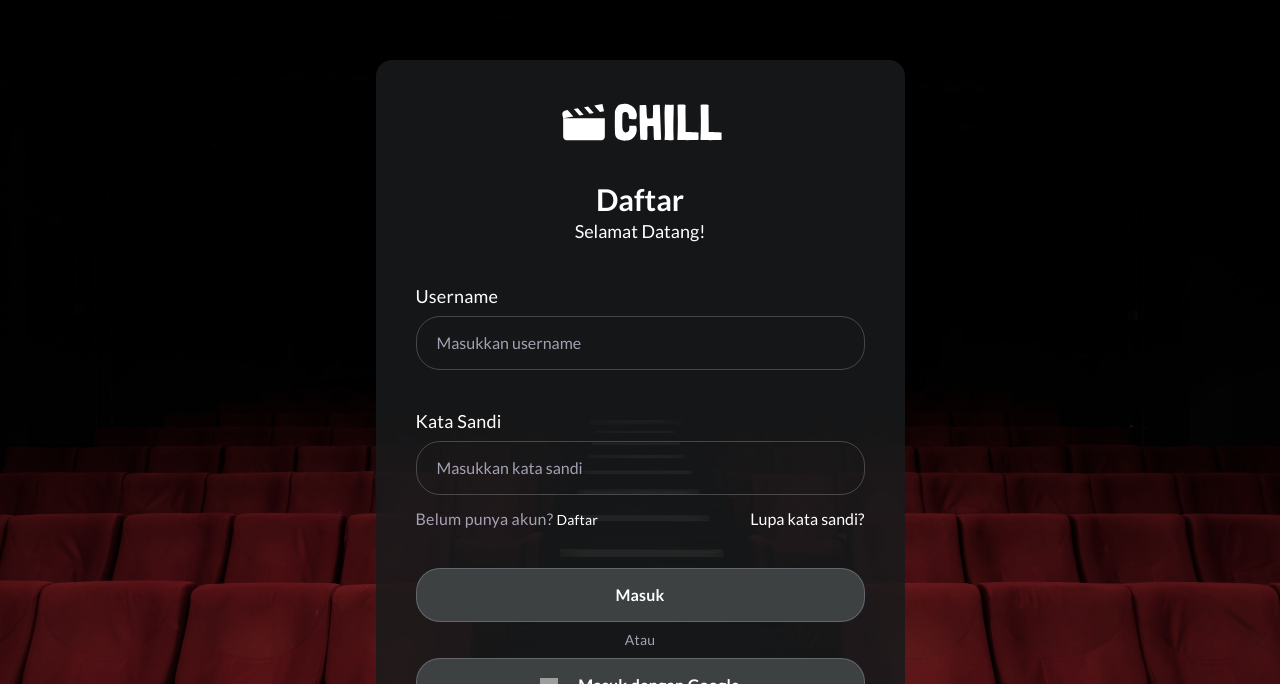
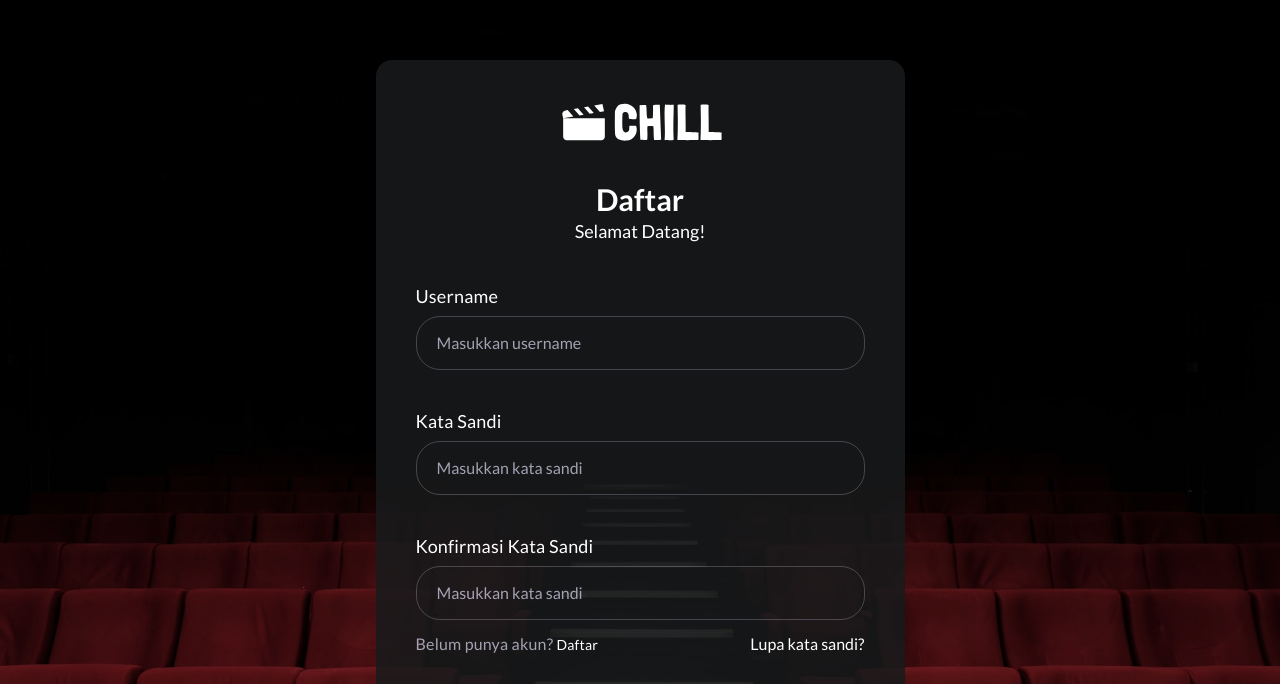
Before and after one commit to rizqyazhar/chillStreaming-missionFe2B, a React (Vite) app: page /register in a window 1280 px wide. Shown: the part 116-800 px from the top of the page. Built offline with nearby package versions, Linux system fonts and the light colour scheme; grey boxes are pictures that could not be loaded.

Commit message:
feat: registerpage, change props

```diff
--- a/package.json
+++ b/package.json
@@ -13,6 +13,7 @@
     "@tailwindcss/vite": "^4.1.3",
     "react": "^19.0.0",
     "react-dom": "^19.0.0",
+    "react-icons": "^5.5.0",
     "react-router": "^7.5.0",
     "react-router-dom": "^7.5.0",
     "tailwindcss": "^4.1.3"
--- a/src/pages/RegisterPage.jsx
+++ b/src/pages/RegisterPage.jsx
@@ -18,7 +18,14 @@ const LoginPage = () => {
         type='password'
         placeholder='Masukkan kata sandi'
         htmlFor='password'
-        labelText='Kata Sandi'>
+        labelText='Kata Sandi'
+      />
+      <InputFields
+        id='password'
+        type='password'
+        placeholder='Masukkan kata sandi'
+        htmlFor='password'
+        labelText='Konfirmasi Kata Sandi'>
         <div className='w-full flex justify-between font-lato mt-1.5'>
           <p className='text-light-secondary text-[10px] md:text-base tracking-[.2px] cursor-default'>
             Belum punya akun?{" "}
```
Also changed, not shown: 1 other file (tests, documents, lock files or other folders).
